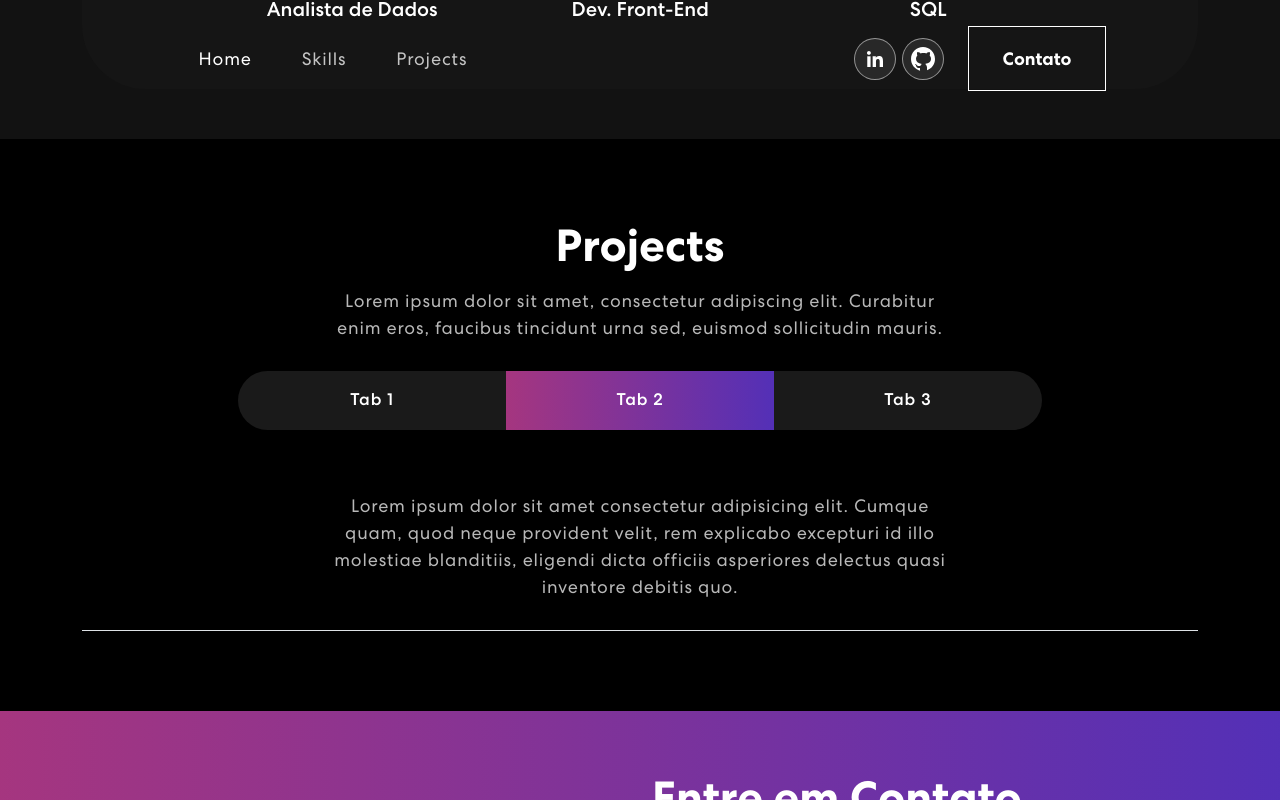
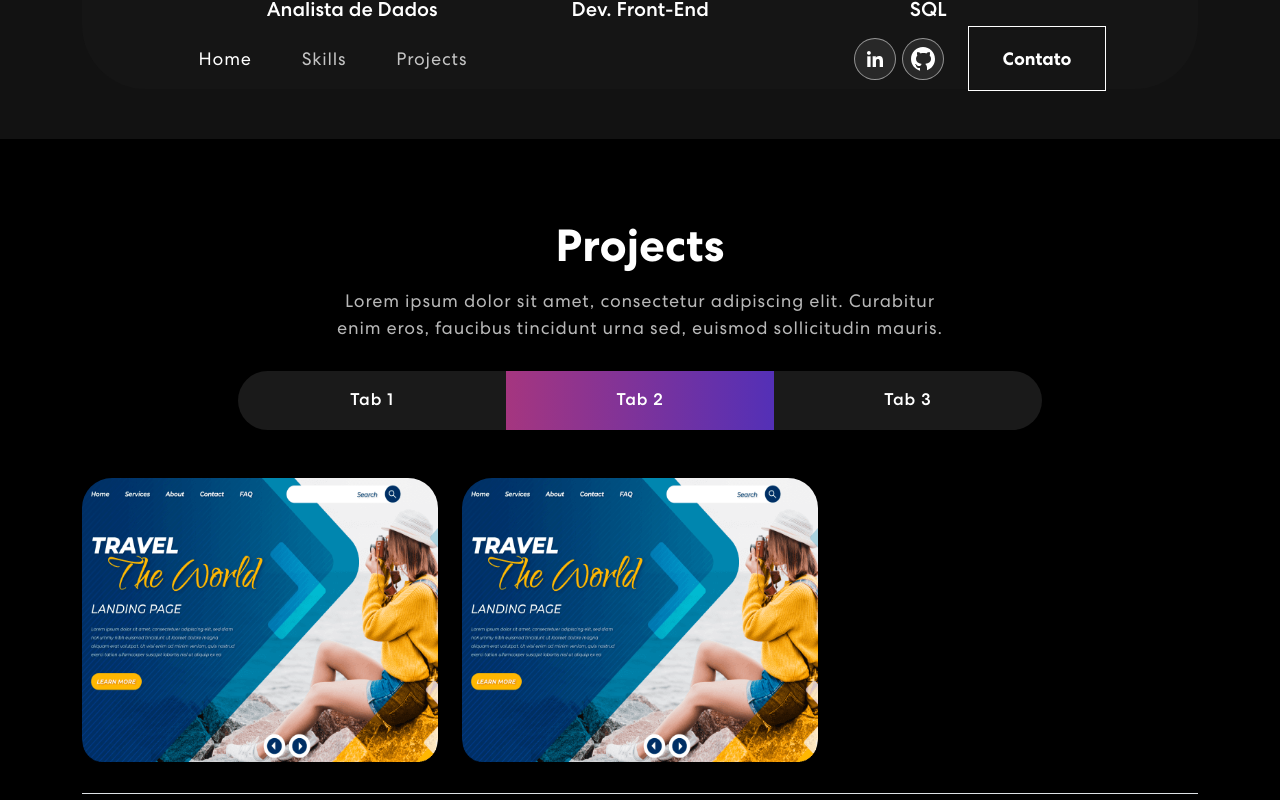
Before and after one commit to BrunoAndrade42/portfolio-site, a Next.js app: page / in a window 1280 px wide. Both pictures are taken after a click on the link "Tab 2". Shown: the part 1145-1945 px from the top of the page. Built offline with nearby package versions, Linux system fonts and the light colour scheme.

Commit message:
update-data

```diff
--- a/src/components/Projects.tsx
+++ b/src/components/Projects.tsx
@@ -6,9 +6,14 @@ export const Projects = () => {
     const [activeTab, setActiveTab] = useState('Tab 1')
 
 
-    const projects = [
+    const projectsAnalyst = [
         {title: "Business Startup", description: "Design & Development", imgUrl: "/images/project-img1.png"},
         {title: "Business Startup", description: "Design & Development", imgUrl: "/images/project-img1.png"},
+        {title: "Business Startup", description: "Design & Development", imgUrl: "/images/project-img1.png"},
+        {title: "Business Startup", description: "Design & Development", imgUrl: "/images/project-img1.png"},
+    ]
+
+    const projectsFrontEnd = [
         {title: "Business Startup", description: "Design & Development", imgUrl: "/images/project-img1.png"},
         {title: "Business Startup", description: "Design & Development", imgUrl: "/images/project-img1.png"},
     ]
@@ -45,7 +50,7 @@ export const Projects = () => {
                                 <div className="tab-content">
                                     <div className={`tab-pane ${activeTab === 'Tab 1' ?  "active" : ""}`}>
                                         <div className="row">
-                                            {projects.map((proj, idx) => {
+                                            {projectsAnalyst.map((proj, idx) => {
                                                 return (
                                                     <ProjectCard key={idx} {...proj} />
                                                 )
@@ -54,11 +59,13 @@ export const Projects = () => {
                                     </div>
 
                                     <div className={`tab-pane ${activeTab === 'Tab 2' ?  "active" : ""}`}>
-                                        <p>Lorem ipsum dolor sit amet consectetur adipisicing elit. Cumque quam, quod neque provident velit, rem explicabo excepturi id illo molestiae blanditiis, eligendi dicta officiis asperiores delectus quasi inventore debitis quo.</p>
-                                    </div>
-
-                                    <div className={`tab-pane ${activeTab === 'Tab 3' ?  "active" : ""}`}>
-                                        <p>Lorem ipsum dolor sit amet consectetur adipisicing elit. Cumque quam, quod neque provident velit, rem explicabo excepturi id illo molestiae blanditiis, eligendi dicta officiis asperiores delectus quasi inventore debitis quo.</p>
+                                        <div className="row">
+                                            {projectsFrontEnd.map((proj, idx) => {
+                                                return (
+                                                    <ProjectCard key={idx} {...proj} />
+                                                )
+                                            })}
+                                        </div>
                                     </div>
                                 </div>
                             </div>
```
